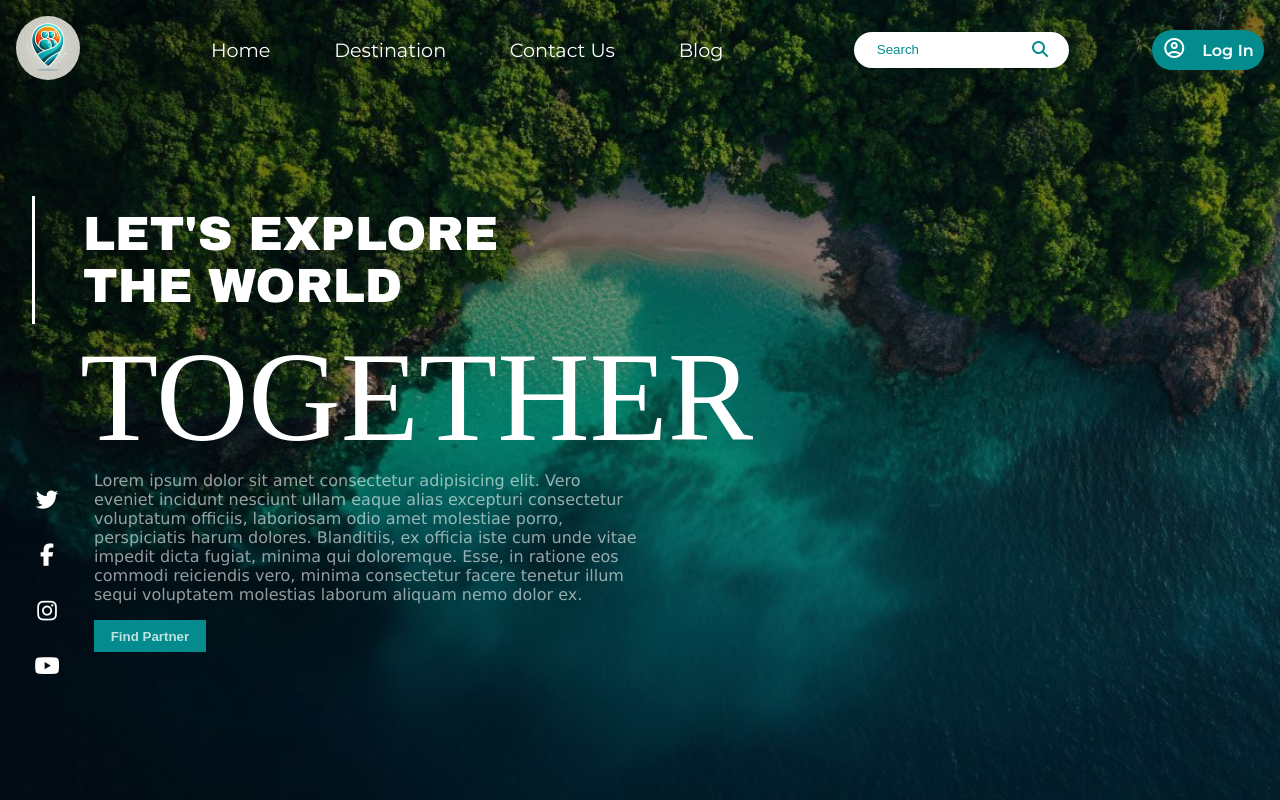
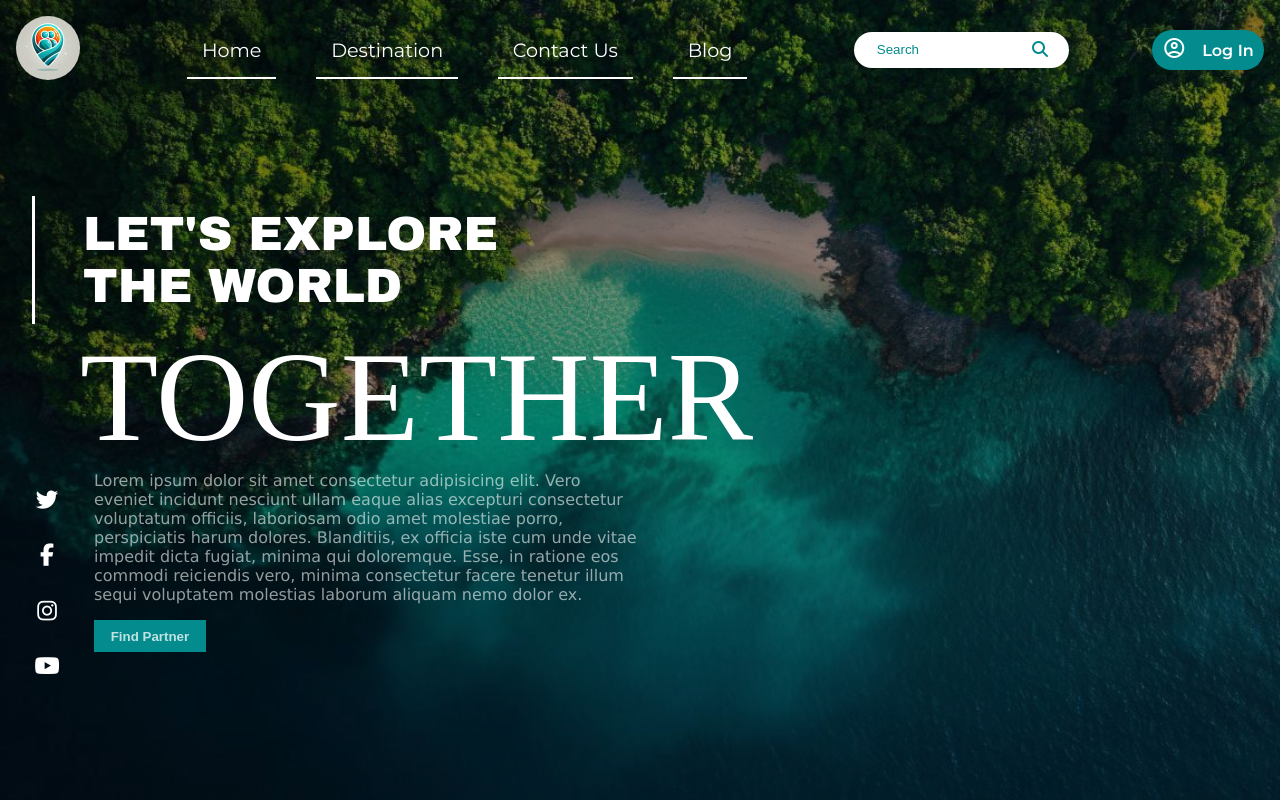
Before and after one commit to nidhibansal3105/webdev-series, a plain HTML site: page index.html in a window 1280 px wide. Drawn offline with nearby package versions, Linux system fonts and the light colour scheme; a web font is replaced by a local one.

Commit message:
Update style.css

```diff
--- a/style.css
+++ b/style.css
@@ -66,6 +66,11 @@ a:hover{
     display: flex;
     justify-content: space-evenly;
     font-size: 1.2rem;
+}
+
+.sections a{
+    border-bottom : 2px solid white;
+    padding : 15px;
 }
 
 .search {
```
